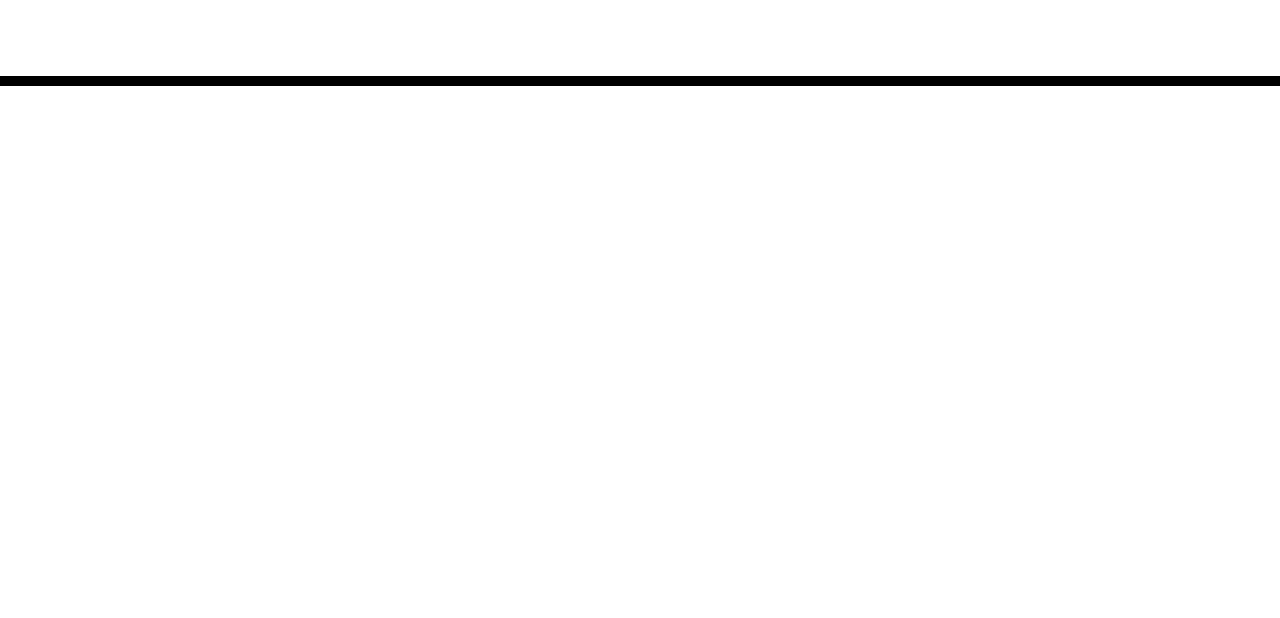
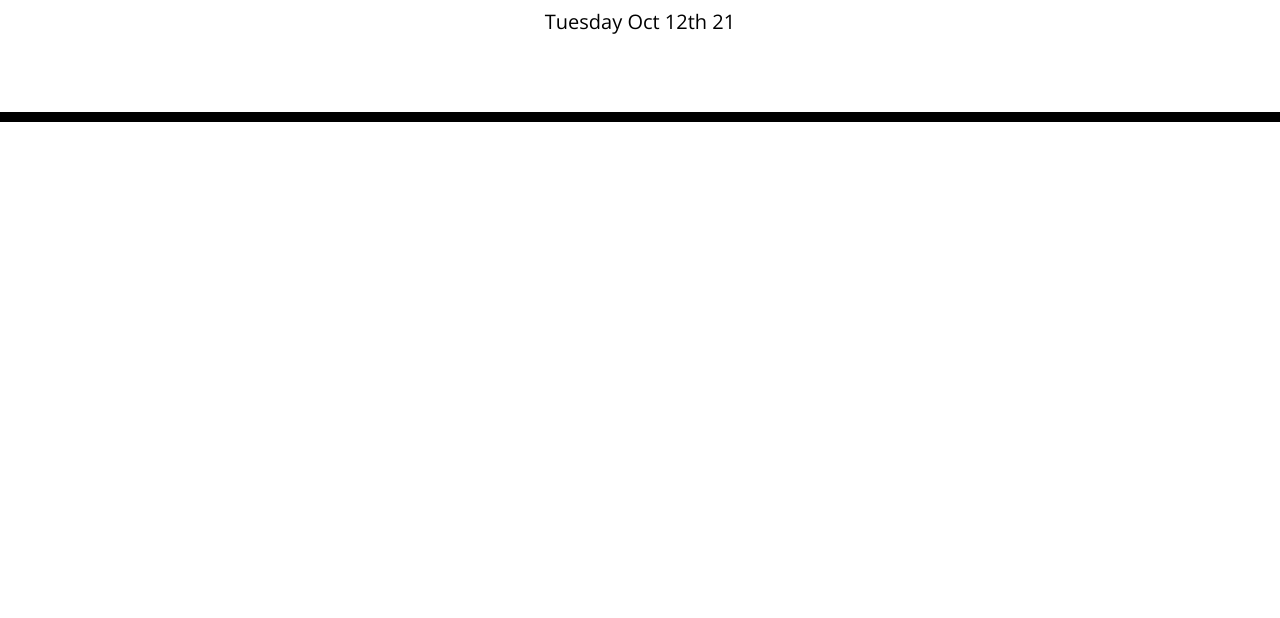
Before and after one commit to gjguerin96/Work-Day-Scheduler, a plain HTML site: page index.html in a window 1280 px wide. Shown: the part 182-800 px from the top of the page. Drawn offline with nearby package versions, Linux system fonts and the light colour scheme.

Commit message:
initialized javascript

```diff
--- a/index.html
+++ b/index.html
@@ -34,5 +34,6 @@
 
     <script src="https://cdnjs.cloudflare.com/ajax/libs/jquery/3.2.1/jquery.min.js"></script>
     <script src="https://cdnjs.cloudflare.com/ajax/libs/moment.js/2.24.0/moment.min.js"></script>
+    <script src=script.js></script>
   </body>
 </html>
--- /dev/null
+++ b/script.js
@@ -0,0 +1,8 @@
+var currentDay = $('#currentDay')
+
+function displayTime() {
+    var rightNow = moment().format("dddd MMM Do YY")
+    currentDay.text(rightNow)
+}
+
+displayTime()
```
